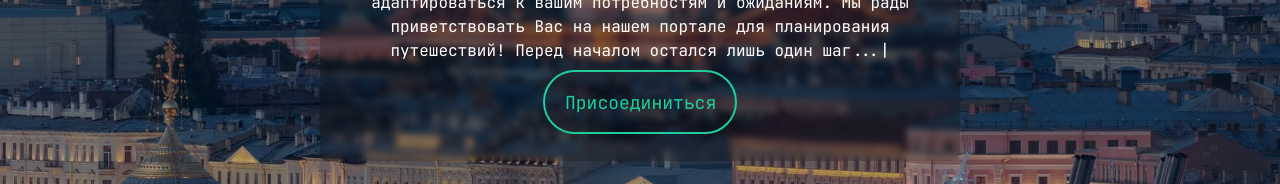
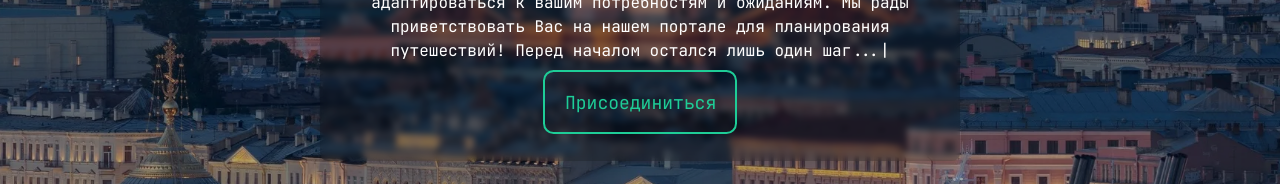
Before and after one commit to makargravanov-lazyhat-CourseProject24-1/tour-system-front, a React (Vite) app: page / in a window 1280 px wide. Shown: the part 434-618 px from the top of the page. Built offline with nearby package versions, Linux system fonts and the light colour scheme.

Commit message:
use css-modules

```diff
--- a/src/components/Profile.jsx
+++ b/src/components/Profile.jsx
@@ -1,5 +1,6 @@
 import {Navigate, useLocation} from 'react-router-dom';
 import classes from './Profile.module.css';
+
 
 export const Profile = () => {
     const location = useLocation();
--- a/src/components/Profile.module.css
+++ b/src/components/Profile.module.css
@@ -87,6 +87,7 @@
 }
 
 button {
+    border-radius: .66rem;
     font-size: 14px;
     transition: background-color 0.2s ease;
 }
```
